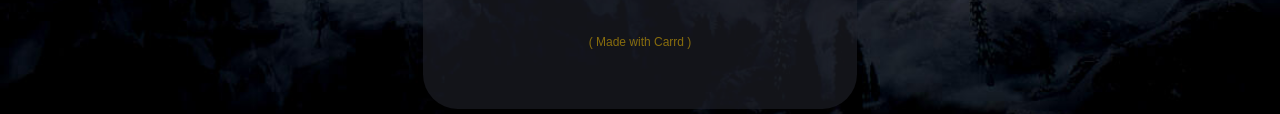
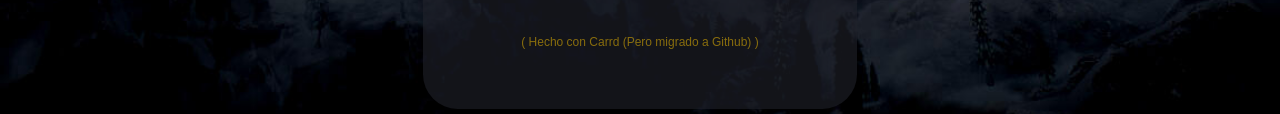
Before and after one commit to JeikyVortex/vrtx.github.io, a plain HTML site: page index.html in a window 1280 px wide. Shown: the part 628-742 px from the top of the page. Drawn offline with Linux system fonts and the light colour scheme.

Commit message:
Solo cambie el index

```diff
--- a/index.html
+++ b/index.html
@@ -928,7 +928,8 @@
                     </ul>
                     <div id="credits" class="icc-credits">
                         <span>
-                            <a href="https://carrd.co/build?ref=auto">Made with Carrd</a>
+                            <a href="https://carrd.co/build?ref=auto">Hecho con Carrd
+							(Pero migrado a Github)</a>
                         </span>
                     </div>
                 </div>
```
